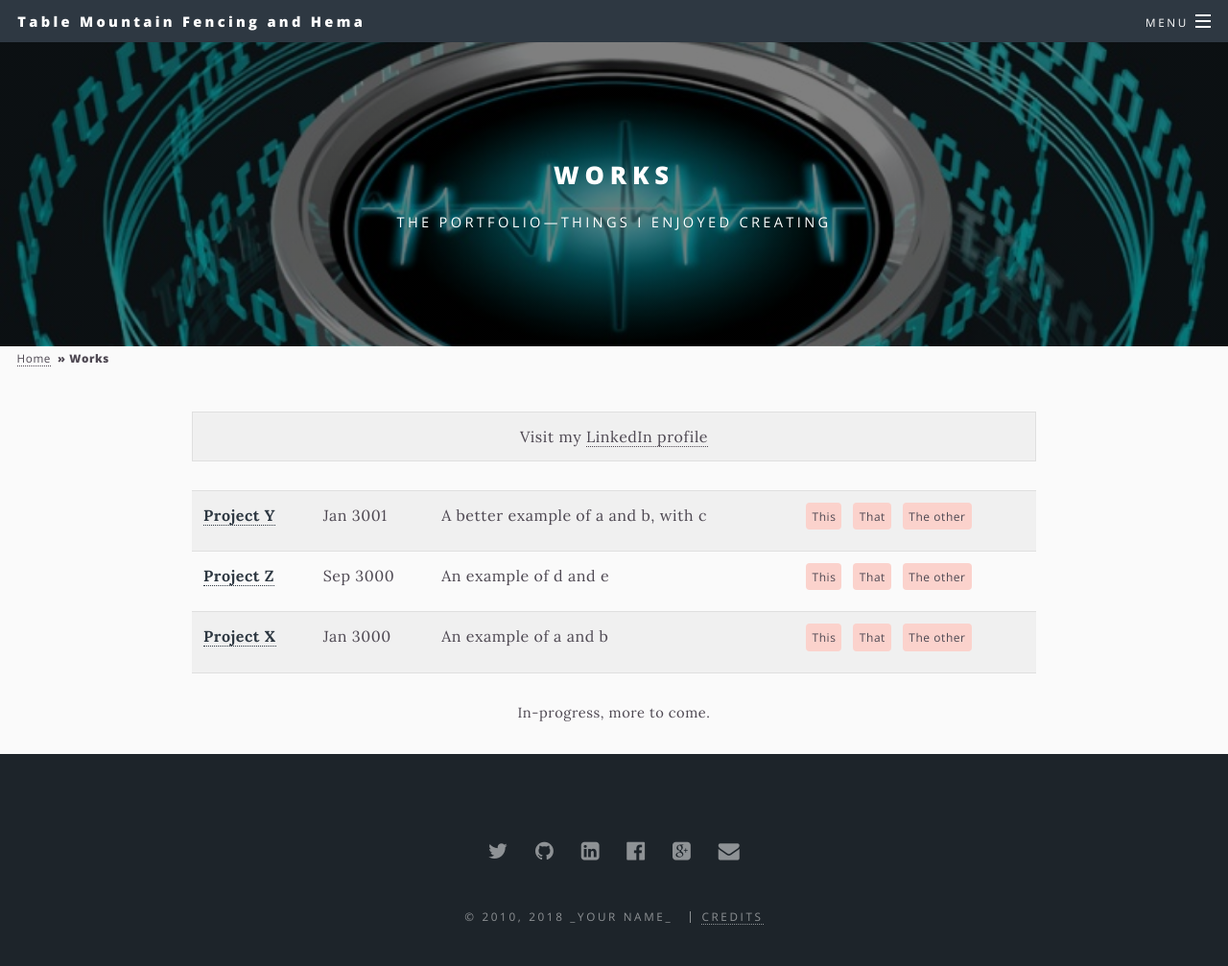
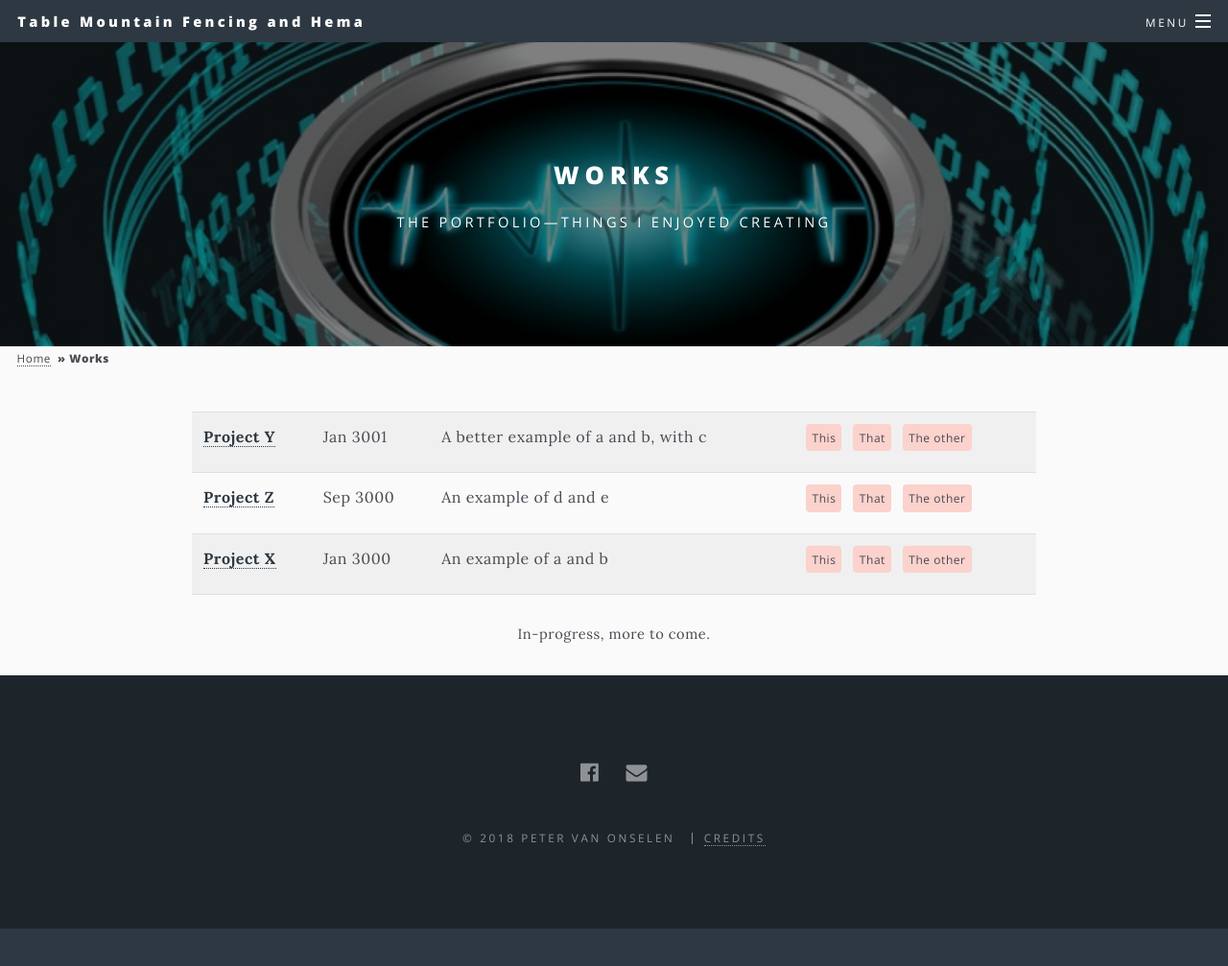
Before and after one commit to capeswords/capeswords.github.io, a Jekyll site: the page built from _pages/works.html, in a window 1280 px wide and 1049 px high. Shown: the top 1007 px of the window at 96% size. Built offline with Jekyll 4.4.1, drawn with Linux system fonts in a browser that asks for light colours; part of the change alters nothing that is shown.

Commit message:
Update _config.yml

```diff
--- a/_config.yml
+++ b/_config.yml
@@ -14,11 +14,10 @@
 title: Table Mountain Fencing and Hema
 description: Combining the traditions of Sports Fencing and Historical fencing
 owner:
-  name: _your name_ # or company name
-  url: "http://example.com" # your URL
-first_published: 2010 # if migrating another site, the year of your first publish
-                      # Must be a 4-digit integer year (math is used on it)
-url: "http://example.com" # the base hostname & protocol for this site
+  name: Peter van Onselen # or company name
+  url: "http://tablemountainhema.co.za" # your URL
+first_published: 2018
+url: "http://tablemountainhema.co.za" # the base hostname & protocol for this site
 baseurl: "" # the subpath of your site, e.g. /blog
             # Note you'll have to move your robots.txt to the root if you want it used.
             # And list multiple sitemaps if there are other subdirectories you want indexed
@@ -36,11 +35,11 @@ closing-para: _Your detailed closing_
 
 # on all pages (and the first three you list display with greeting, if included)
 social:
-  twitter: https://twitter.com/_username_
-  github: https://github.com/_username_
-  linkedin-square: https://linkedin.com/in/_username_
-  facebook-official: https://facebook.com/_username_
-  google-plus-square: https://plus.google.com/u/0/+_username_
+  #twitter: https://twitter.com/_username_
+  #github: https://github.com/_username_
+  facebook-official: https://facebook.com/Table-Mountain-Fencing-Club/
+  facebook-official: https://facebook.com/TableMountainHEMA
+  #google-plus-square: https://plus.google.com/u/0/+_username_
   email: /contact/ # you can configure and use this contact page or use your email addy
   #flickr:
   #instagram:
@@ -77,7 +76,7 @@ social:
   #amazon:
 
 # - title for your blog's featured posts
-features-title: Featured topics
+features-title: Articles
 
 # if you use this repo's `ruby compose.rb` script to initiate new posts, put the
 # command to invoke your editor here. (I didn't spend time dealing with spaces
```
